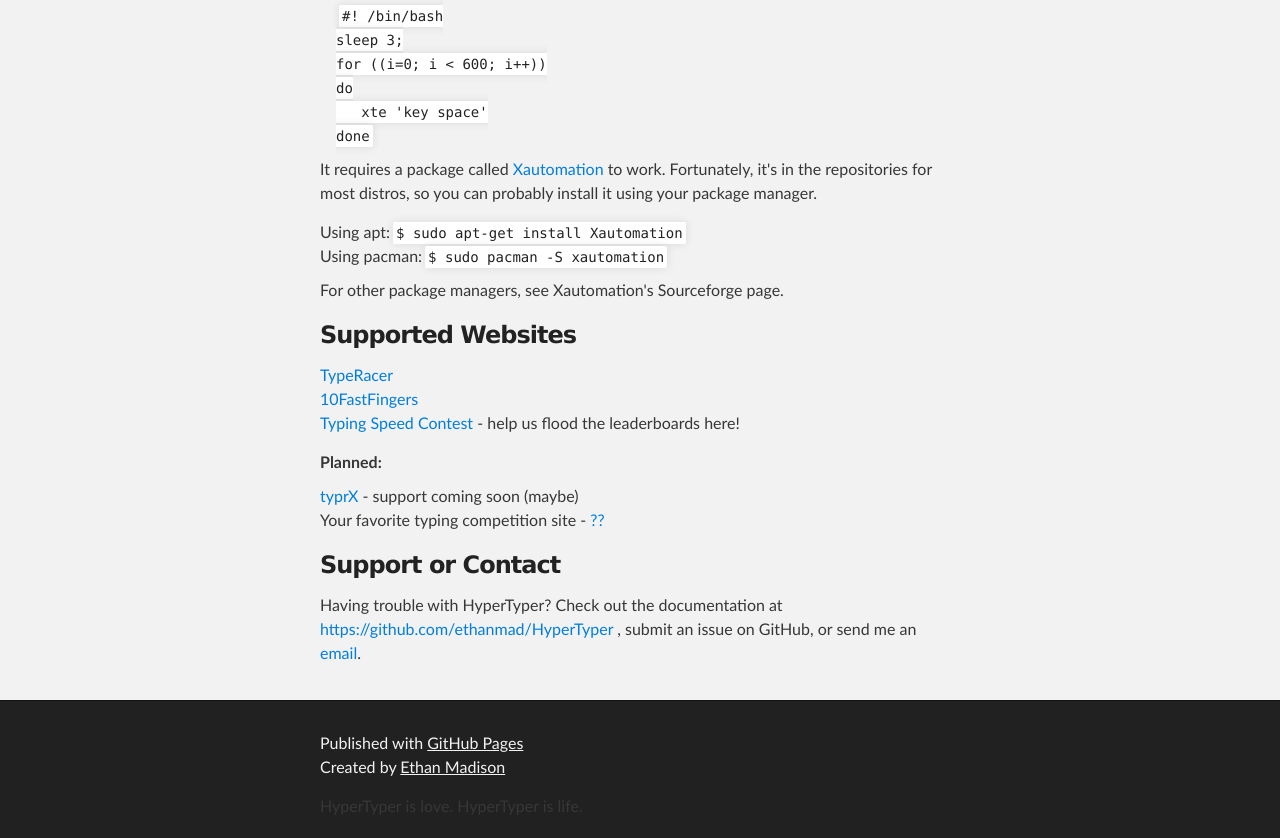
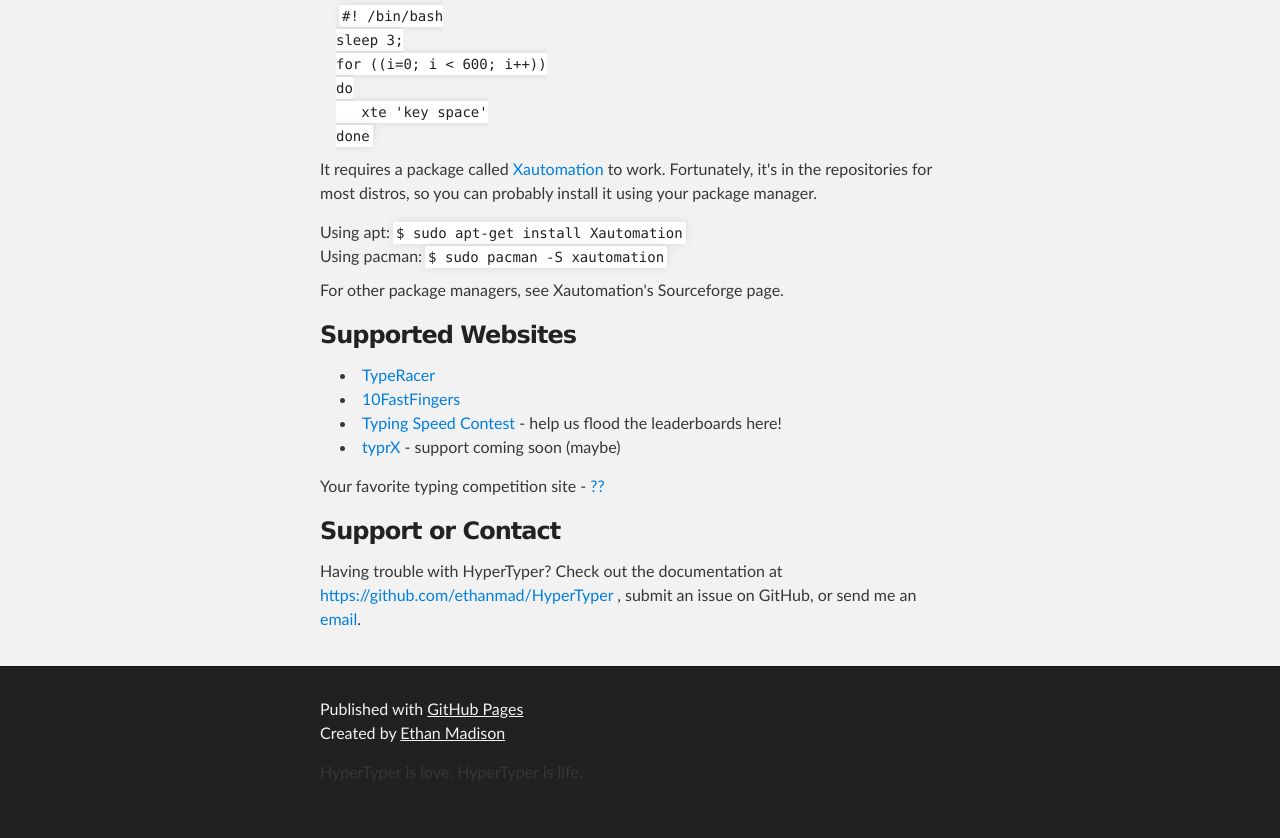
Before and after one commit to ethanmad/ethanmad.github.io, a plain HTML site: page HyperTyper.html in a window 1280 px wide. Shown: the part 1052-1890 px from the top of the page. After the commit the page ends 1856 px from the top, so only its background shows below. Drawn offline with Linux system fonts and the light colour scheme.

Commit message:
updated supported websites, switched to bulleted list, auto-indented

```diff
--- a/HyperTyper.html
+++ b/HyperTyper.html
@@ -64,20 +64,20 @@ Using pacman:<code>$ sudo pacman -S xautomation</code><br>
         <p>For other package managers, see Xautomation's Sourceforge page.</p>
         <h3>
             <a name="supported-websites" class="anchor" href="#supported-websites"><span class="octicon octicon-link"></span></a>Supported Websites</h3>
-
-<p><a href="http://play.typeracer.com">TypeRacer</a><br>
-<a href="http://10fastfingers.com">10FastFingers</a><br>
-<a href="http://typingspeedcontest.com">Typing Speed Contest</a> - help us flood the leaderboards here!<br></p>
-<strong>Planned:</strong>
-<p><a href='http://app.typrX.com'>typrX</a> - support coming soon (maybe)<br>
-Your favorite typing competition site - <a href='https://github.com/ethanmad/HyperTyper/issues/new'>??</a></p>
+        <ul>
+            <li><a href="http://play.typeracer.com">TypeRacer</a></li>
+            <li><a href="http://10fastfingers.com">10FastFingers</a></li>
+            <li><a href="http://typingspeedcontest.com">Typing Speed Contest</a> - help us flood the leaderboards here!</li>
+            <li><a href='http://app.typrX.com'>typrX</a> - support coming soon (maybe)</li>
+        </ul>
+        <p>Your favorite typing competition site - <a href='https://github.com/ethanmad/HyperTyper/issues/new'>??</a></p>
 
         <h3>
             <a name="support-or-contact" class="anchor" href="#support-or-contact"><span class="octicon octicon-link"></span></a>Support or Contact</h3>
 
         <p>Having trouble with HyperTyper? Check out the documentation at
         <a href="https://github.com/ethanmad/HyperTyper">https://github.com/ethanmad/HyperTyper</a>
-, submit an issue on GitHub, or send me an <a href="mailto:ethanmadison@gmail.com?Subject=HyperTyper%20Issue" target="_top">email</a>.</p>
+        , submit an issue on GitHub, or send me an <a href="mailto:ethan@ethanmad.com?Subject=HyperTyper%20Issue" target="_top">email</a>.</p>
 
     </section>
 </div>
```
Lines whose indentation alone changed are shown as unchanged.
